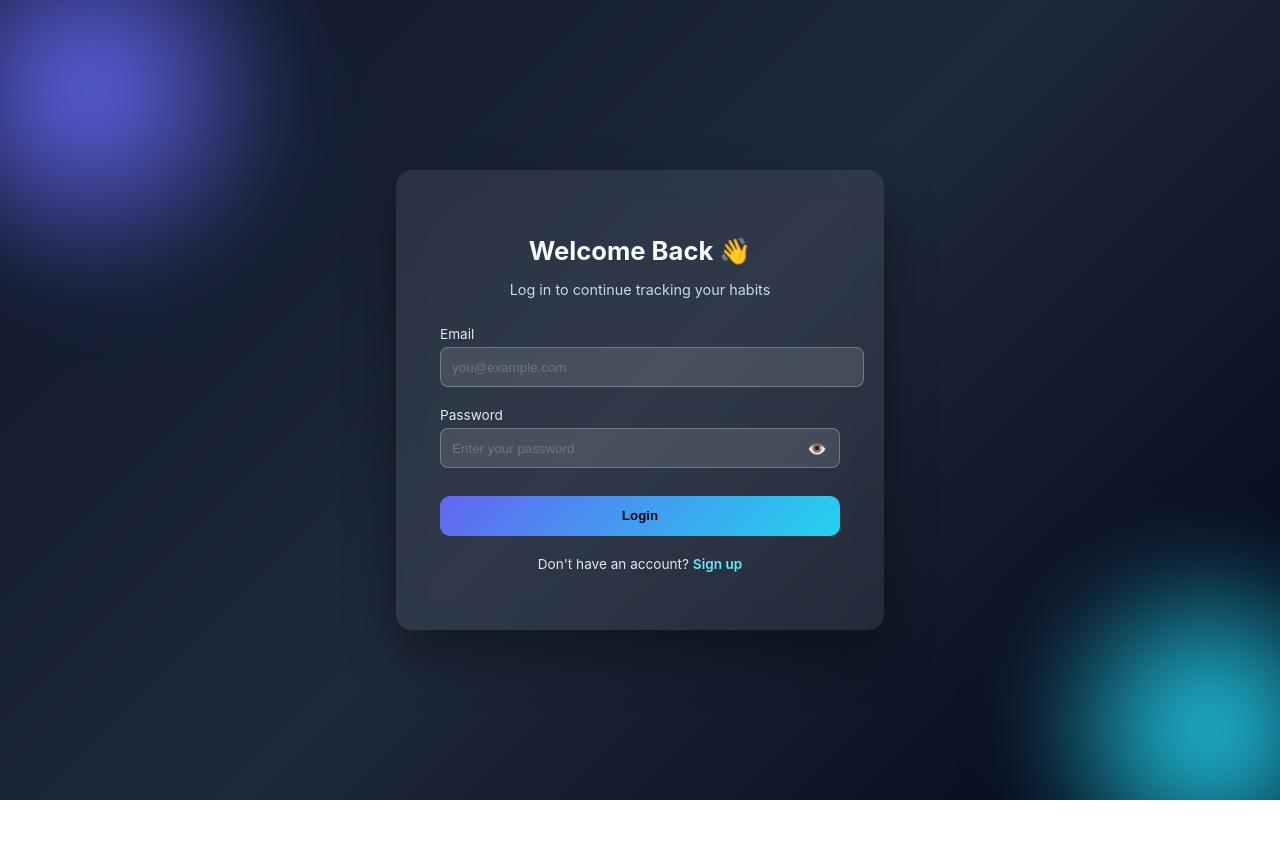
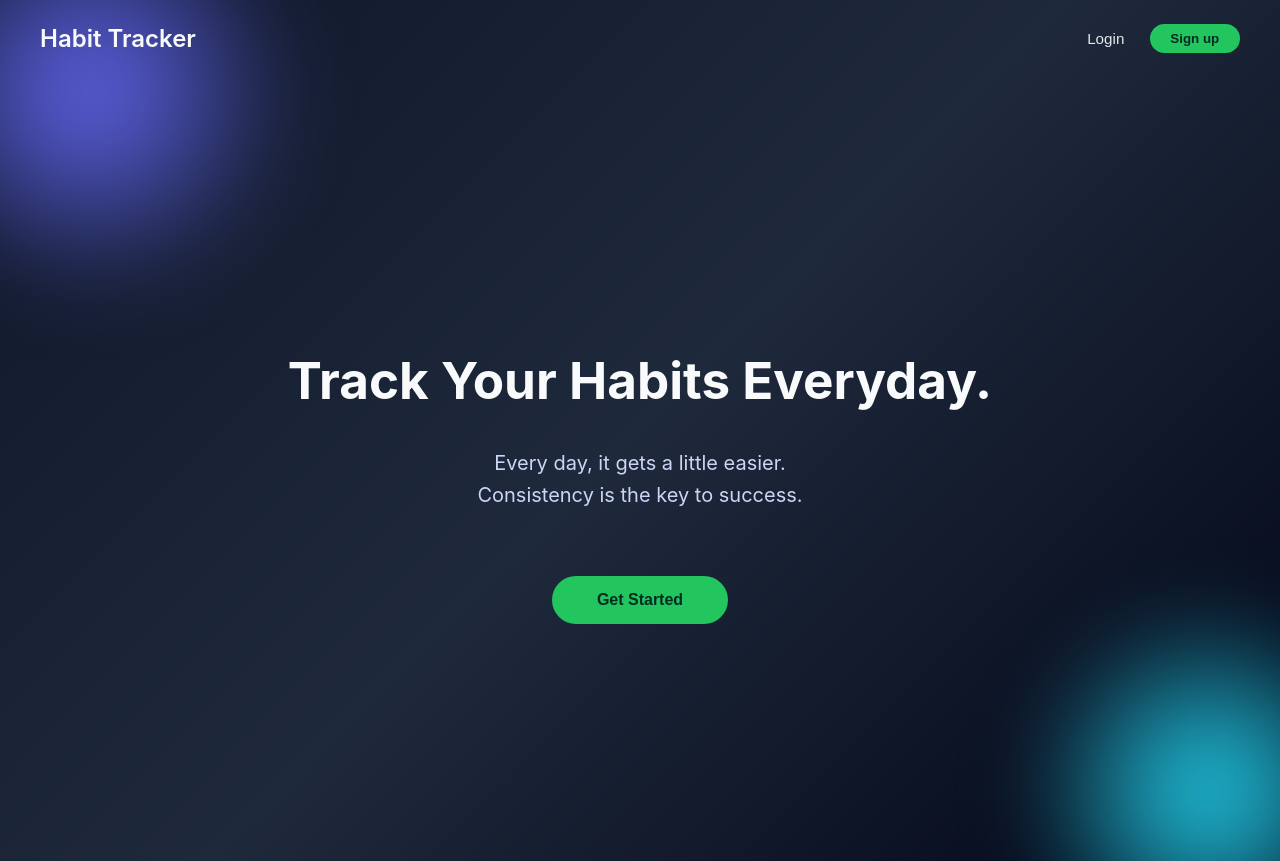
Before and after one commit to KaushalMikaelson/habit-tracker, a React (Create React App) app in the folder frontend/: page / in a window 1280 px wide. Before the commit this address led to /login. Before the commit the page ends 800 px from the top, so only its background shows below. Built offline with nearby package versions, Linux system fonts and the light colour scheme; no server answers.

Commit message:
Landing Page Added

```diff
--- a/frontend/src/components/AuthGate.js
+++ b/frontend/src/components/AuthGate.js
@@ -3,7 +3,8 @@ import { useAuth } from "../auth/AuthContext";
 import Login from "../pages/Login";
 import Signup from "../pages/Signup";
 import Dashboard from "../pages/Dashboard";
-import { BrowserRouter, Routes, Route, Navigate } from "react-router-dom";
+import { BrowserRouter, Routes, Route } from "react-router-dom";
+import LandingPage from "../pages/LandingPage";
 
 function AuthGate() {
   const { isAuthenticated, logout, loading, user } = useAuth();
@@ -41,7 +42,7 @@ function AuthGate() {
         <Routes>
           <Route path="/login" element={<Login />} />
           <Route path="/signup" element={<Signup />} />
-          <Route path="*" element={<Navigate to="/login" />} />
+          <Route path="/" element={<LandingPage />} />
         </Routes>
       </BrowserRouter>
     );
--- /dev/null
+++ b/frontend/src/layouts/AuthLayout.js
@@ -0,0 +1,54 @@
+export default function AuthLayout({ children }) {
+  return (
+    <div
+      style={{
+        minHeight: "100vh",
+        display: "flex",
+        justifyContent: "center",
+        position: "relative",
+        overflow: "hidden",
+        background:
+          "linear-gradient(135deg, #0f172a, #1e293b, #020617)",
+        color: "#e5e7eb",
+        fontFamily: "Inter, system-ui, sans-serif",
+      }}
+    >
+      {/* TOP LEFT BLUR GLOW */}
+      <div
+        style={{
+          position: "absolute",
+          width: "420px",
+          height: "420px",
+          background: "radial-gradient(circle, #6366f1, transparent 70%)",
+          top: "-120px",
+          left: "-120px",
+          filter: "blur(40px)",
+        }}
+      />
+
+      {/* BOTTOM RIGHT BLUR GLOW */}
+      <div
+        style={{
+          position: "absolute",
+          width: "380px",
+          height: "380px",
+          background: "radial-gradient(circle, #22d3ee, transparent 70%)",
+          bottom: "-120px",
+          right: "-120px",
+          filter: "blur(40px)",
+        }}
+      />
+
+      {/* PAGE CONTENT */}
+      <div
+        style={{
+          width: "100%",
+          position: "relative",
+          zIndex: 1,
+        }}
+      >
+        {children}
+      </div>
+    </div>
+  );
+}
--- /dev/null
+++ b/frontend/src/pages/LandingPage.jsx
@@ -0,0 +1,116 @@
+import { useNavigate } from "react-router-dom";
+import AuthLayout from "../layouts/AuthLayout";
+
+export default function LandingPage() {
+  const navigate = useNavigate();
+
+  return (
+    <AuthLayout>
+      {/* HEADER */}
+      <div
+        style={{
+          display: "flex",
+          justifyContent: "space-between",
+          alignItems: "center",
+          padding: "1.5rem 2.5rem",
+        }}
+      >
+        <h2
+          style={{
+            margin: 0,
+            fontWeight: 600,
+            color: "#f9fafb",
+            fontFamily: "Inter, system-ui, sans-serif",
+          }}
+        >
+          Habit Tracker
+        </h2>
+
+        <div style={{ display: "flex", gap: "1.2rem" }}>
+          <button
+            onClick={() => navigate("/login")}
+            style={{
+              background: "transparent",
+              border: "none",
+              color: "#e5e7eb",
+              cursor: "pointer",
+              fontSize: "0.95rem",
+            }}
+          >
+            Login
+          </button>
+
+          <button
+            onClick={() => navigate("/signup")}
+            style={{
+              padding: "0.45rem 1.3rem",
+              borderRadius: "999px",
+              border: "none",
+              cursor: "pointer",
+              background: "#22c55e",
+              color: "#022c22",
+              fontWeight: 700,
+            }}
+          >
+            Sign up
+          </button>
+        </div>
+      </div>
+
+      {/* CENTER CONTENT */}
+      <div
+        style={{
+          minHeight: "calc(100vh - 80px)",
+          display: "flex",
+          flexDirection: "column",
+          alignItems: "center",
+          justifyContent: "center",
+          textAlign: "center",
+          padding: "2rem",
+        }}
+      >
+        <h1
+          style={{
+            fontSize: "3.2rem",
+            marginBottom: "1rem",
+            fontWeight: 700,
+            color: "#f9fafb",
+          }}
+        >
+          Track Your Habits Everyday.
+        </h1>
+
+        <p
+          style={{
+            fontSize: "1.25rem",
+            maxWidth: "620px",
+            lineHeight: 1.6,
+            color: "#cbd5f5",
+          }}
+        >
+          Every day, it gets a little easier.
+          <br />
+          Consistency is the key to success.
+        </p>
+
+        <div style={{ marginTop: "2.8rem" }}>
+          <button
+            onClick={() => navigate("/signup")}
+            style={{
+              padding: "0.95rem 2.8rem",
+              fontSize: "1rem",
+              borderRadius: "999px",
+              border: "none",
+              cursor: "pointer",
+              background: "#22c55e",
+              color: "#022c22",
+              fontWeight: 700,
+            }}
+          >
+            Get Started
+          </button>
+        </div>
+      </div>
+    </AuthLayout>
+  );
+}
```
